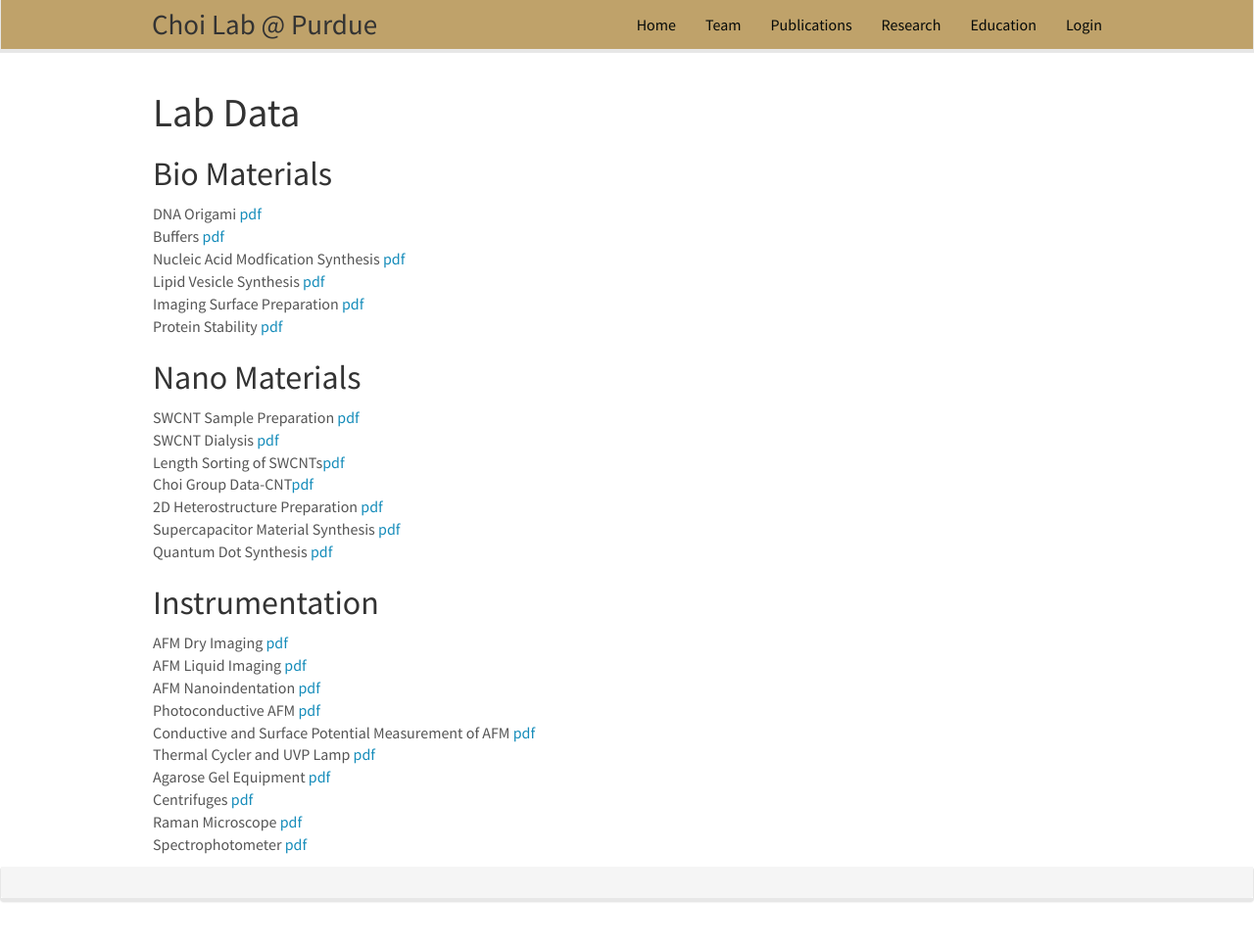
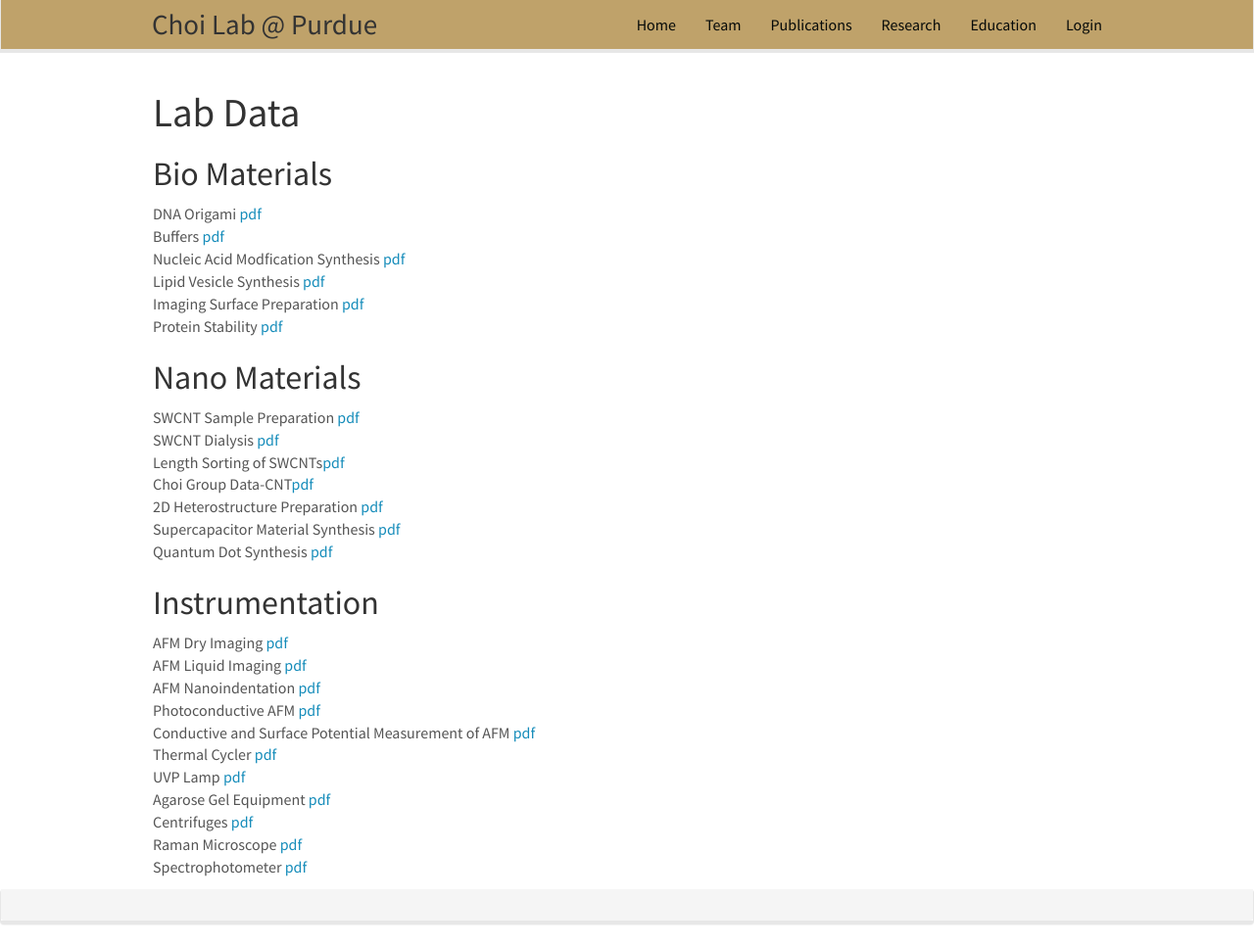
Before and after one commit to choidnalab/choidnalab.github.io, a Jekyll site: the page built from _pages/labdata.md, in a window 1280 px wide and 966 px high. Shown: the whole window at 98% size. Built offline with Jekyll 4.4.1, drawn with Linux system fonts in a browser that asks for light colours; nearby versions of some CDN libraries.

Commit message:
Update labdata.md

```diff
--- a/_pages/labdata.md
+++ b/_pages/labdata.md
@@ -31,7 +31,8 @@ AFM Liquid Imaging <a href="{{ site.url }}{{ site.baseurl }}/images/labdata/3_3_
 AFM Nanoindentation <a href="{{ site.url }}{{ site.baseurl }}/images/labdata/3_4_afm_nanoindentation.pdf">pdf</a><br>
 Photoconductive AFM <a href="{{ site.url }}{{ site.baseurl }}/images/labdata/3_11_photoconductive_afm.pdf">pdf</a><br>
 Conductive and Surface Potential Measurement of AFM <a href="{{ site.url }}{{ site.baseurl}}/images/labdata/3_12_conductive_and_surface_potential_measurement_of_afm.pdf">pdf</a><br>
-Thermal Cycler and UVP Lamp <a href="{{ site.url }}{{ site.baseurl }}/images/labdata/3_5_thermal_cycler_uvp_lamp.pdf">pdf</a><br>
+Thermal Cycler <a href="{{ site.url }}{{ site.baseurl }}/images/labdata/3_5_thermal_cycler.pdf">pdf</a><br>
+UVP Lamp <a href="{{ site.url }}{{ site.baseurl }}/images/labdata/3_5_1_uvp_lamp.pdf">pdf</a><br>
 Agarose Gel Equipment <a href="{{ site.url }}{{ site.baseurl }}/images/labdata/3_6_agarose_gel_equipment.pdf">pdf</a><br>
 Centrifuges <a href="{{ site.url }}{{ site.baseurl }}/images/labdata/3_7_centrifuge.pdf">pdf</a><br>
 Raman Microscope <a href="{{ site.url }}{{ site.baseurl }}/images/labdata/3_8_raman_microscope.pdf">pdf</a><br>
```
